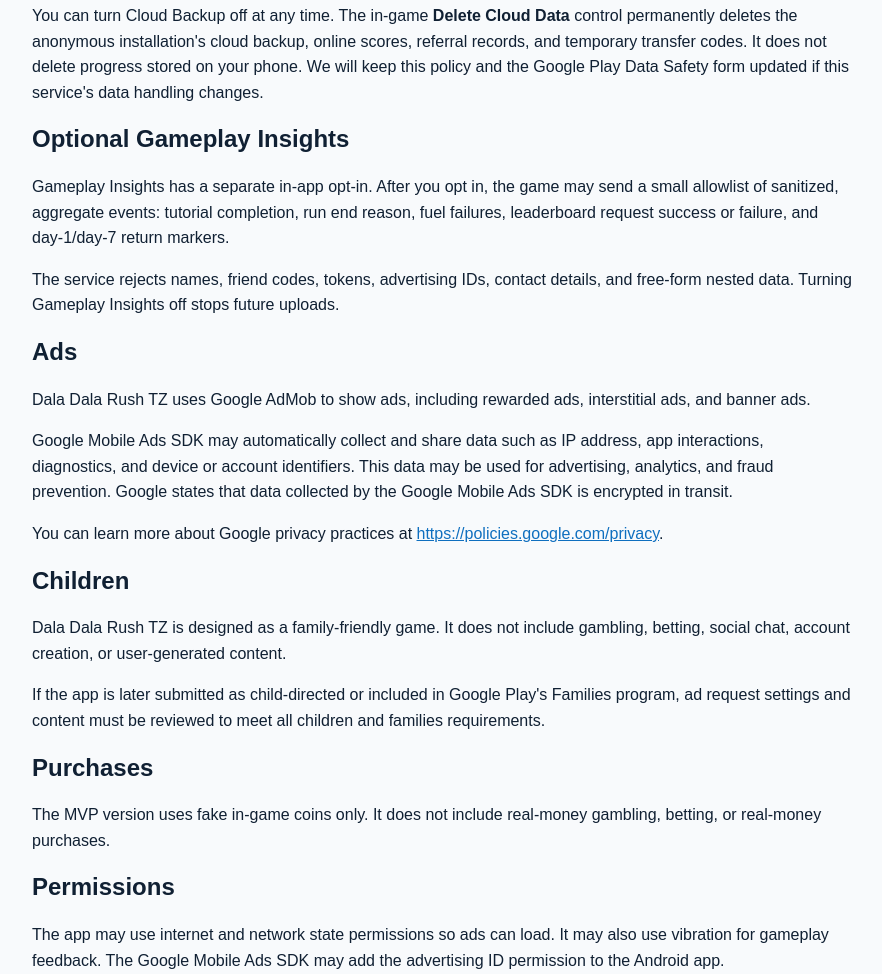
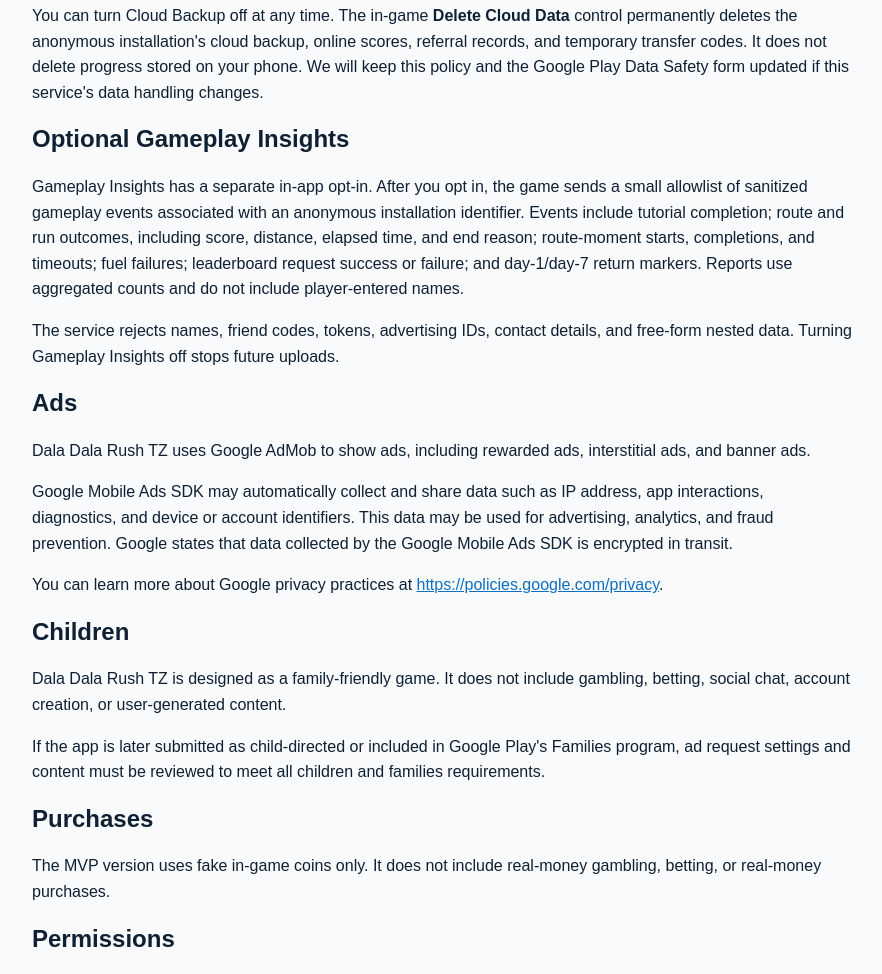
Before and after one commit to kadioko/Dala-Dala-Rush, a plain HTML site: page privacy-policy.html in a window 1280 px wide. Shown: the part 1084-2058 px from the top of the page, without its empty margins (198-1080 px from the left). Drawn offline with Linux system fonts and the light colour scheme.

Commit message:
Update Gameplay Insights privacy disclosure

```diff
--- a/privacy-policy.html
+++ b/privacy-policy.html
@@ -53,7 +53,7 @@
     <p>You can turn Cloud Backup off at any time. The in-game <strong>Delete Cloud Data</strong> control permanently deletes the anonymous installation's cloud backup, online scores, referral records, and temporary transfer codes. It does not delete progress stored on your phone. We will keep this policy and the Google Play Data Safety form updated if this service's data handling changes.</p>
 
     <h2>Optional Gameplay Insights</h2>
-    <p>Gameplay Insights has a separate in-app opt-in. After you opt in, the game may send a small allowlist of sanitized, aggregate events: tutorial completion, run end reason, fuel failures, leaderboard request success or failure, and day-1/day-7 return markers.</p>
+    <p>Gameplay Insights has a separate in-app opt-in. After you opt in, the game sends a small allowlist of sanitized gameplay events associated with an anonymous installation identifier. Events include tutorial completion; route and run outcomes, including score, distance, elapsed time, and end reason; route-moment starts, completions, and timeouts; fuel failures; leaderboard request success or failure; and day-1/day-7 return markers. Reports use aggregated counts and do not include player-entered names.</p>
     <p>The service rejects names, friend codes, tokens, advertising IDs, contact details, and free-form nested data. Turning Gameplay Insights off stops future uploads.</p>
 
     <h2>Ads</h2>
```
